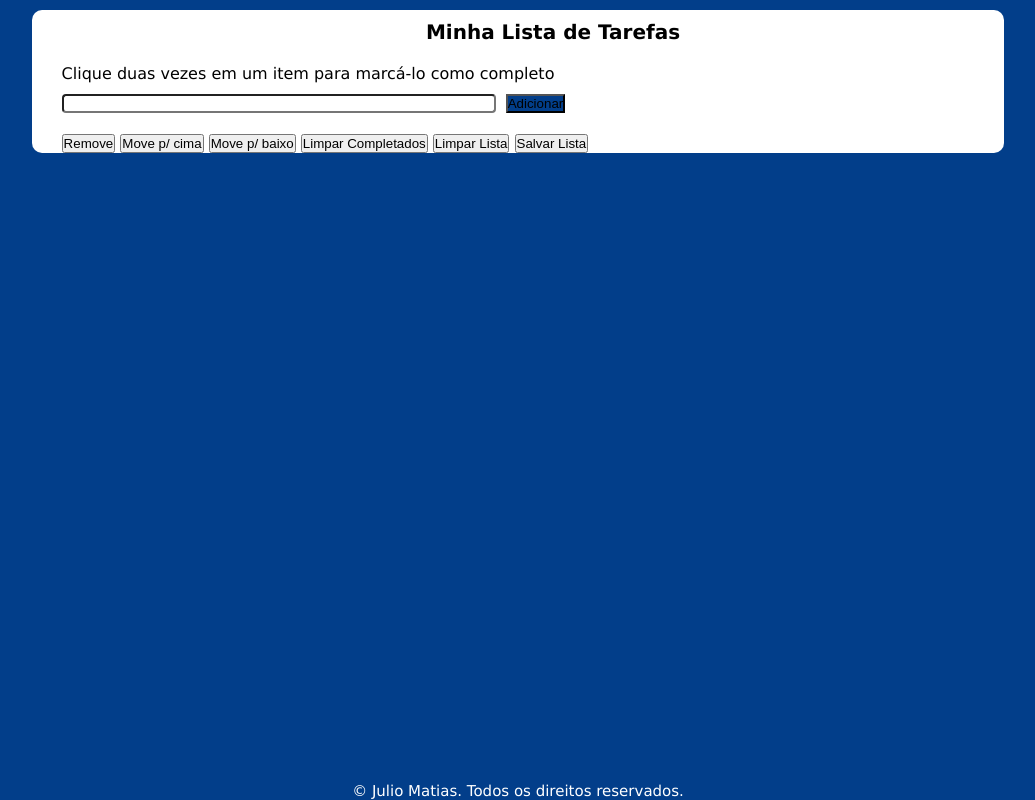
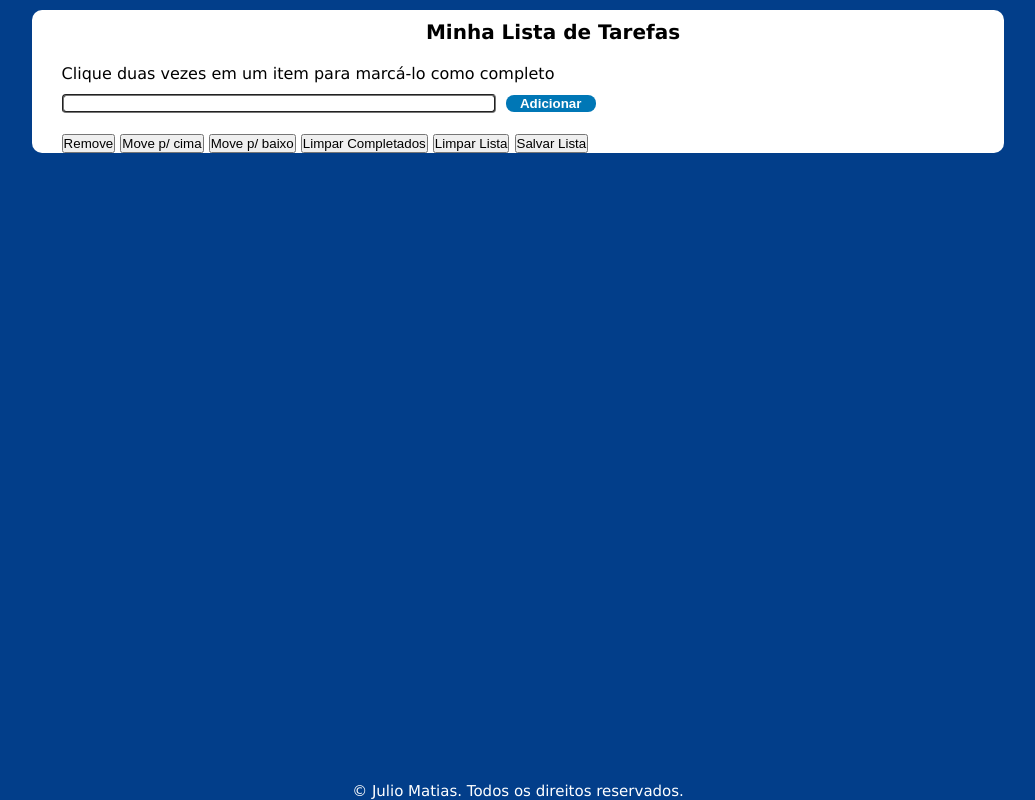
Before and after one commit to juliocmatias/todo-list-js, a website: page index.html in a window 1280 px wide. Shown: the whole page, without its empty margins (122-1157 px from the left). Drawn offline with Linux system fonts and the light colour scheme.

Commit message:
estilizando butão de adicionar

```diff
--- a/style.css
+++ b/style.css
@@ -38,13 +38,25 @@ header {
     border-radius: 4px;
     margin-bottom: 20px;
     margin-right: 5px;
+    border-style: groove;
 }
 input:focus {
-    border: 4px rgb(2, 62, 138);
+    /* border: 4px rgb(2, 62, 138); */
     border-style: groove;
     border-radius: 4px;
     width: 430px;
 }
 #criar-tarefa {
-    background-color: rgb(2, 62, 138);
+    background-color: rgb(0, 119, 182);
+    color: white;
+    font-weight: 700;
+    padding: 1px;
+    border-color: rgb(0, 119, 182);
+    border: transparent;
+    border-radius: 8px;
+    width: 90px;
 }
+#criar-tarefa:hover {
+    background-color: rgb(0, 150, 199);
+    border: transparent;
+}
```
